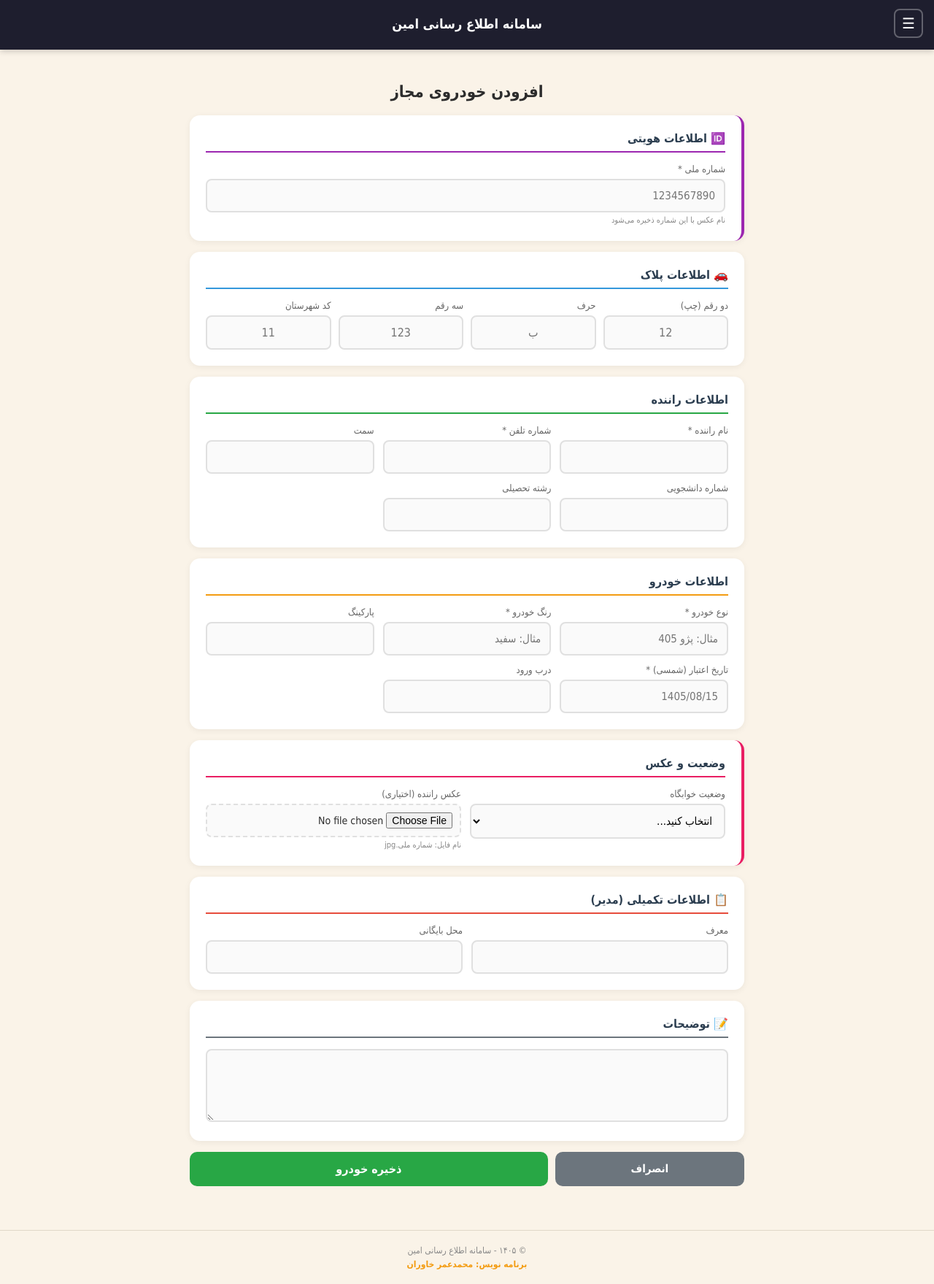
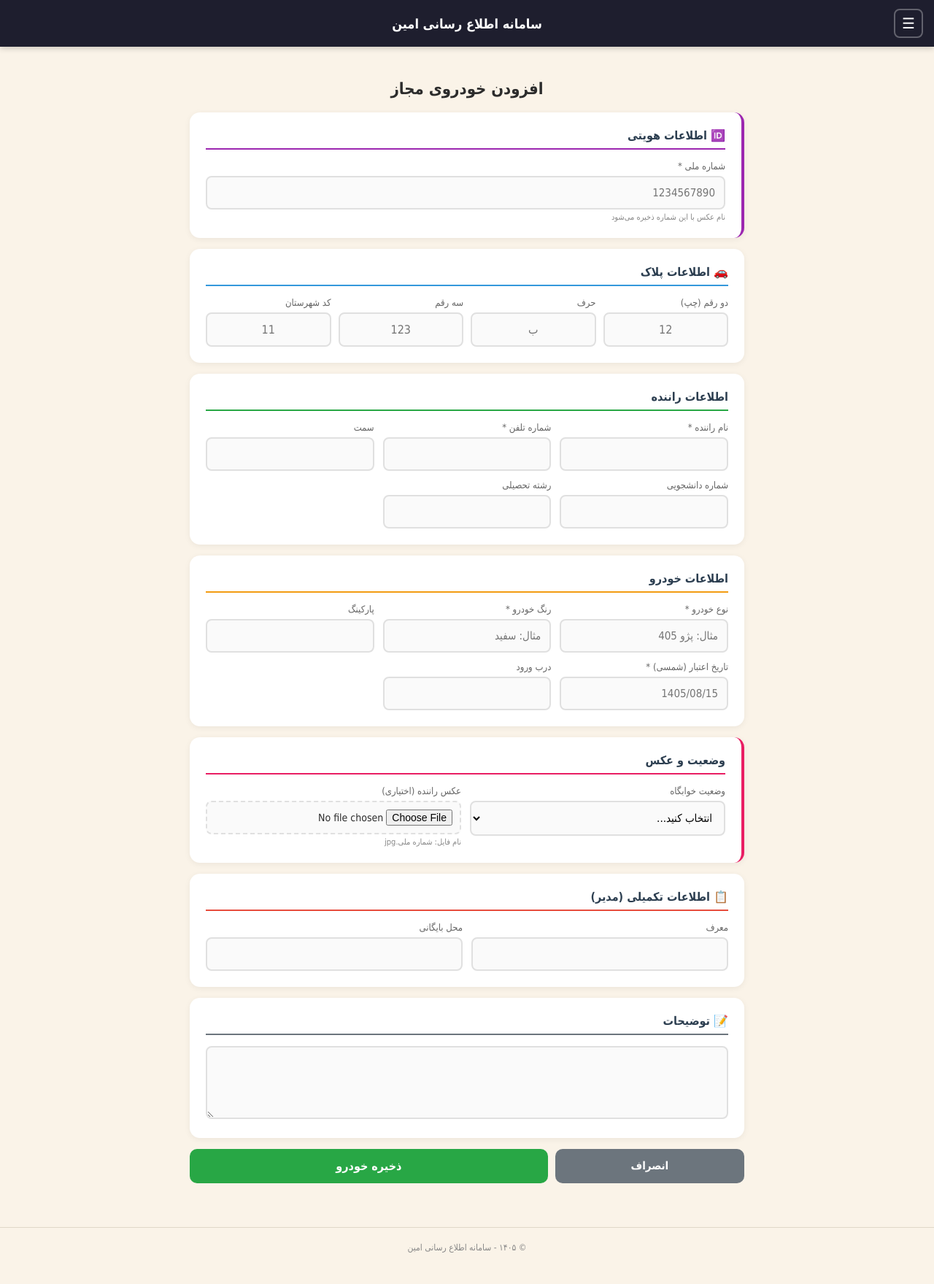
Before and after one commit to irancell939-dotcom/flask-notification-app, a Flask app: page /add_vehicle in a window 1280 px wide. Shown: the whole page at 73% size. After the commit the page ends 1716 px from the top, so only its background shows below. Run offline with Flask 3, Linux system fonts and the light colour scheme; a user stored in the database is signed in; tables that the repository leaves empty hold one stand-in row (values such as "Sample post"); some libraries are stand-ins or nearby versions.

Commit message:
Update base.html

```diff
--- a/templates/base.html
+++ b/templates/base.html
@@ -49,13 +48,6 @@
         .header-title a {
             color: white;
             text-decoration: none;
-        }
-
-        .header-subtitle {
-            text-align: center;
-            font-size: 11px;
-            color: #f39c12;
-            margin-top: 2px;
         }
 
         .hamburger-btn {
@@ -187,7 +179,6 @@
             padding: 18px;
             margin-bottom: 15px;
             box-shadow: 0 2px 8px rgba(0,0,0,0.06);
-            position: relative;
         }
 
         .card-top {
@@ -490,12 +439,6 @@
             margin-top: 30px;
         }
 
-        .app-footer .programmer {
-            color: #f39c12;
-            font-weight: bold;
-            margin-top: 5px;
-        }
-
         @media (min-width: 769px) {
             .main-content {
                 padding: 30px 20px;
@@ -516,7 +459,6 @@
             </div>
             <div class="header-spacer"></div>
         </div>
-        <div class="header-subtitle"> </div>
     </header>
 
     <div class="sidebar-overlay" id="sidebarOverlay" onclick="toggleSidebar()"></div>
@@ -578,7 +521,6 @@
 
     <footer class="app-footer">
         <div>© ۱۴۰۵ - سامانه اطلاع رسانی امین</div>
-        <div class="programmer">برنامه نویس: محمدعمر خاوران</div>
     </footer>
 
     <script>
```
Also changed, not shown: other parts of templates/base.html (+1 -43 lines).
